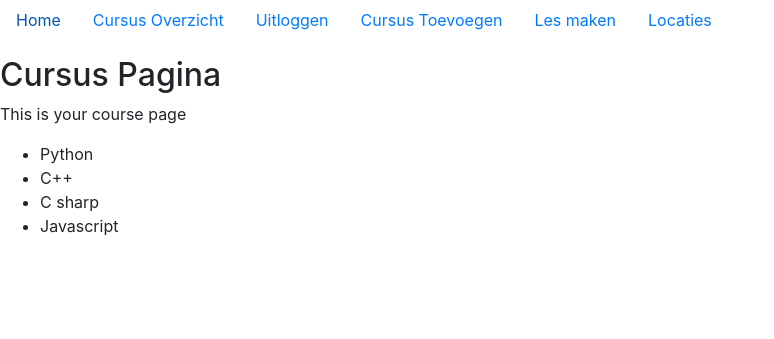
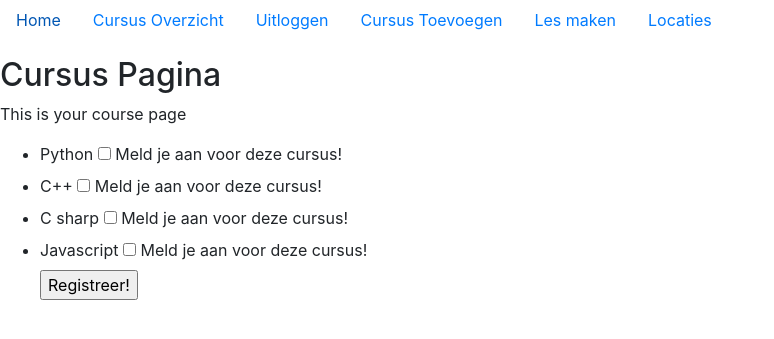
Before and after one commit to Yi-Star32/cursussysteem, a Flask app: page /cursus_overzicht in a window 1280 px wide. Shown: the top 339 px of the page, without its empty margins (0-774 px from the left). Run offline with Flask 3, Linux system fonts and the light colour scheme; a user stored in the database is signed in; some libraries are stand-ins or nearby versions.

Commit message:
cursus-aanmelden-registratie-werkt

```diff
--- a/app.py
+++ b/app.py
@@ -1,5 +1,5 @@
 from mijnproject import app, db
-from mijnproject.models import Cursus, Les, Locatie, User
+from mijnproject.models import Cursus, Les, Locatie, User, Inschrijving
 from flask import render_template, redirect, request, url_for, flash
 from flask_login import login_user, login_required, logout_user, current_user
 from mijnproject.models import User
@@ -15,12 +15,35 @@ def admin_dashboard():
         return redirect(url_for('home'))
     return render_template('admin/dashboard.html')
 
-@app.route("/cursus_overzicht", methods=["GET"])
+
+@app.route("/cursus_overzicht", methods=["GET", "POST"])
+@login_required
 def cursus_overzicht():
-    # if request.method
-    cursussen = db.session.query(Cursus.cursus).all()  # Haal alleen de "name" kolom op
-    cursussen = [name[0] for name in cursussen]  # Omdat query.all() een lijst van tuples retourneert
-    return render_template("account/cursus_overzicht.html", cursussen=cursussen)
+    form = RegistrationForm()
+    if request.method == "POST":
+        # Haal de lijst van aangevinkte cursussen op
+        geselecteerde_cursussen = request.form.getlist("cursussen")
+        if geselecteerde_cursussen:
+            for cursus_naam in geselecteerde_cursussen:
+                # Zoek de cursus op in de database
+                cursus = db.session.query(Cursus).filter_by(cursus=cursus_naam).first()
+                if cursus:
+                    # Maak een nieuwe inschrijving aan
+                    nieuwe_inschrijving = Inschrijving(
+                        klant_id=current_user.id,
+                        cursus_id=cursus.id
+                    )
+                    db.session.add(nieuwe_inschrijving)
+                    db.session.commit()
+            flash(f"Je bent succesvol ingeschreven voor de cursussen: {', '.join(geselecteerde_cursussen)}", "success")
+        else:
+            flash("Je hebt geen cursus geselecteerd.", "warning")
+        return redirect(url_for("cursus_overzicht"))
+
+    # Haal alle cursussen op voor weergave
+    cursussen = db.session.query(Cursus.cursus).all()
+    cursussen = [name[0] for name in cursussen]  # Converteer naar een lijst van cursusnamen
+    return render_template("account/cursus_overzicht.html", cursussen=cursussen,form=form)
 
 @app.route("/les_maken", methods=["GET", "POST"])
 @login_required
@@ -35,34 +58,40 @@ def les_maken():
     geselecteerde_tijd = request.form.get("tijdstip")  # Haal de gekozen tijd op
 
     # if request.method
-    cursussen = db.session.query(Cursus.cursus).all()
-    cursussen = [name[0] for name in cursussen]  # Omdat query.all() een lijst van tuples retourneert
+    cursus_ids = db.session.query(Cursus.id).all()
+    cursus_ids = [id[0] for id in cursus_ids]
+    cursus_namen = db.session.query(Cursus.cursus).all()
+    cursus_namen = [name[0] for name in cursus_namen]  # Omdat query.all() een lijst van tuples retourneert
+    cursussen = {naam: id for naam, id in zip(cursus_namen, cursus_ids)}
     # docenten = db.session.query(Docent.id, Docent.gebruikersnaam).all()
     docent_ids = db.session.query(User.id).filter_by(role='docent').all()
     docent_ids = [id[0] for id in docent_ids]  # Converteer de lijst van tuples naar een lijst van IDs
     docent_namen = db.session.query(User.username).filter_by(role='docent').all()
     docent_namen = [naam[0] for naam in docent_namen]
+    docenten = {naam: id for naam, id in zip(docent_namen, docent_ids)}  # {'Piet': 1, 'Henk': 2}
+
     locaties = db.session.query(Locatie.locatie).all()
     locaties = [locatie[0] for locatie in locaties]
     klant_ids = db.session.query(User.id).filter_by(role='klant').all()
     klant_ids = [id[0] for id in klant_ids]
     klant_namen = db.session.query(User.username).filter_by(role='klant').all()
     klant_namen = [naam[0] for naam in klant_namen]
+    klanten = {naam: id for naam, id in zip(klant_namen, klant_ids)}  # {'Jan': 3, 'Kees': 4}
 
     if request.method == "POST":
         les_properties = ["klant", "docent_naam", "cursus", "tijdstip", "locatie"]
         les = [request.form[x] for x in les_properties]
         print(les)
         if les:
-            new_les = Les(id_klant=les[0], id_docent=les[1], id_cursus=les[2], start_tijd=les[3], locatie=les[4])#list comp
+            new_les = Les(id_klant=klanten[les[0]], id_docent=docenten[les[1]], id_cursus=cursussen[les[2]], start_tijd=les[3], locatie=les[4])#list comp
             db.session.add(new_les)
             db.session.commit()
 
             flash(f"Les voor: {les[0]} aangemaakt!")
     # print(docent_namen)
-    return render_template("admin/les_maken.html", cursussen=cursussen, docent_ids=docent_ids,
-                           docent_namen=docent_namen, locaties=locaties, klant_ids=klant_ids,
-                           klant_namen=klant_namen, tijdstippen=tijdstippen,
+    return render_template("admin/les_maken.html", cursussen=cursussen.keys(),
+                           docent_namen=docenten.keys(), locaties=locaties,
+                           klant_namen=klanten.keys(), tijdstippen=tijdstippen,
                            geselecteerde_tijd=geselecteerde_tijd)
 
 @app.route("/cursus_toevoegen", methods=["GET", "POST"])
@@ -162,6 +191,7 @@ def register():
         is_docent = request.form.get('is_docent') == 'true'  # Controleer of de checkbox is aangevinkt
         role = 'docent' if is_docent else 'klant'  # Stel de rol in op basis van de keuze
 
+        # Maak een nieuwe gebruiker aan
         user = User(email=form.email.data,
                     username=form.username.data,
                     password=form.password.data,
@@ -169,8 +199,12 @@ def register():
 
         db.session.add(user)
         db.session.commit()
-        flash('Dank voor de registratie. Er kan nu ingelogd worden!')
-        return redirect(url_for('login'))
+
+        # Log de gebruiker direct in
+        login_user(user)
+        flash('Registratie succesvol! Je bent nu ingelogd.', 'success')
+        return redirect(url_for('welkom'))  # Stuur de gebruiker naar een welkomspagina
+
     return render_template('register.html', form=form)
 
 if __name__ == '__main__':
--- a/mijnproject/templates/account/cursus_overzicht.html
+++ b/mijnproject/templates/account/cursus_overzicht.html
@@ -6,8 +6,15 @@
     <h2>Cursus Pagina</h2>
     <p>This is your course page</p>
     <ul>
+        <form method="POST">
         {% for cursus in cursussen %}
-            <li>{{ cursus }}</li>
+            <li>{{ cursus }}<!-- Checkbox for selecting role -->
+                <label for="klant_inschrijving">
+                    <input type="checkbox" name="cursussen" value="{{ cursus }}">
+                    Meld je aan voor deze cursus!
+                </label><br></li>
         {% endfor %}
+        {{ form.submit() }}
+        </form>
     </ul>
 {%endblock%}
--- a/mijnproject/templates/base.html
+++ b/mijnproject/templates/base.html
@@ -17,7 +17,7 @@
     </li>
     {% if current_user.is_authenticated %}
     <li class="nav-link"><a href="{{ url_for('logout') }}">Uitloggen</a></li>
-    {% if current_user.is_authenticated and current_user.role == 'docent' %}
+    {% if current_user.role == 'docent' %}
     <li class="nav-link"><a href="{{ url_for('cursus_toevoegen') }}">Cursus Toevoegen</a></li>
     <li class="nav-link"><a href="{{ url_for('les_maken') }}">Les maken</a></li>
     <li class="nav-link"><a href="{{ url_for('locaties') }}">Locaties</a></li>
@@ -26,7 +26,6 @@
     <li class="nav-link"><a href="{{ url_for('login') }}">Inloggen</a></li>
     <li class="nav-link"><a href="{{ url_for('register') }}">Registreren</a></li>
     {% endif %}
-
 </ul>
 
 <!-- Flash messages -->
```
Also changed, not shown: mijnproject/models.py (+10 -0 lines), mijnproject/data.sqlite.
